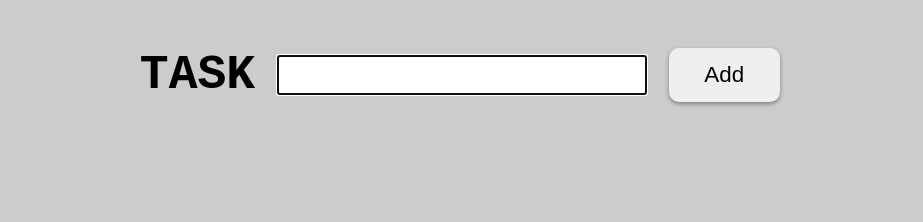
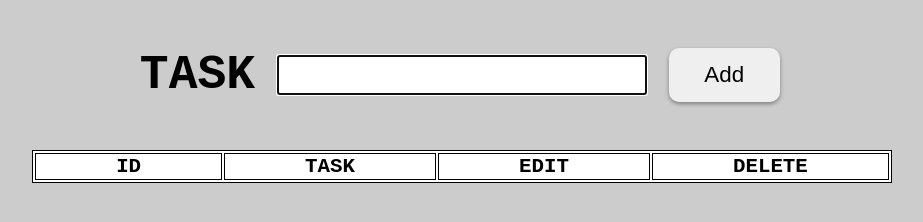
Before and after one commit to jgcarrillo/localstorage-javascript-crud, a plain HTML site: page index.html in a window 1280 px wide. Shown: the whole page, without its empty margins (178-1101 px from the left). Drawn offline with Linux system fonts and the light colour scheme.

Commit message:
FEAT: Adding basic function

```diff
--- a/css/styles.css
+++ b/css/styles.css
@@ -1,5 +1,6 @@
 :root {
 	--bg-color: #ccc;
+	--bg-table: white;
 }
 
 *,
@@ -57,3 +58,33 @@ input[type='text'] {
 .button:hover {
 	transform: scale(1.1);
 }
+
+.task__container {
+	text-align: center;
+}
+
+table,
+thead,
+tbody,
+th {
+	border: 1px solid black;
+}
+
+table {
+	background-color: var(--bg-table);
+}
+
+thead {
+	font-weight: bold;
+	font-size: 1.3rem;
+}
+
+.task__table {
+	margin-right: auto;
+	margin-left: auto;
+}
+
+.task__table th {
+	padding-right: 5rem;
+	padding-left: 5rem;
+}
--- a/index.html
+++ b/index.html
@@ -20,7 +20,18 @@
 			</form>
 
 			<!-- CONTENT OF TASKS -->
-			<div class="task__container"></div>
+			<div class="task__container">
+				<table class="task__table">
+					<thead>
+						<tr>
+							<th>ID</th>
+							<th>TASK</th>
+							<th>EDIT</th>
+							<th>DELETE</th>
+						</tr>
+					</thead>
+				</table>
+			</div>
 		</main>
 	</body>
 </html>
--- a/js/app.js
+++ b/js/app.js
@@ -2,20 +2,24 @@ const taskText = document.querySelector('#task');
 const btn = document.querySelector('#btn');
 const taskContainer = document.querySelector('.task__container');
 
+let id = 1;
+
 const createTask = (e) => {
 	e.preventDefault();
 
-	const $ul = document.createElement('ul');
-	const $li = document.createElement('li');
+	// const $ul = document.createElement('ul');
+	// const $li = document.createElement('li');
 
 	if (taskText.value == '') {
 		alert('error');
 	}
 
+	/*
 	$li.textContent = taskText.value;
 	$ul.appendChild($li);
 
 	taskContainer.appendChild($ul);
+	*/
 
 	taskText.value = '';
 };
```
